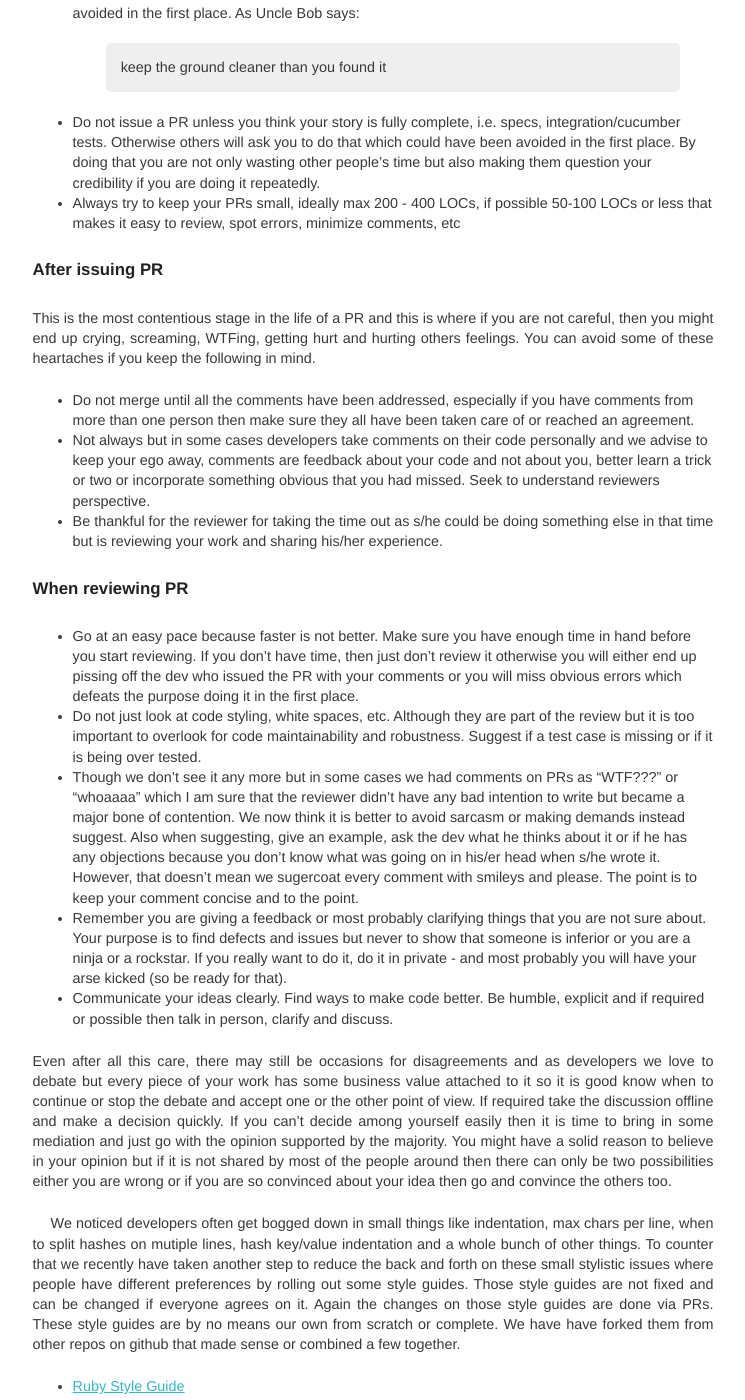
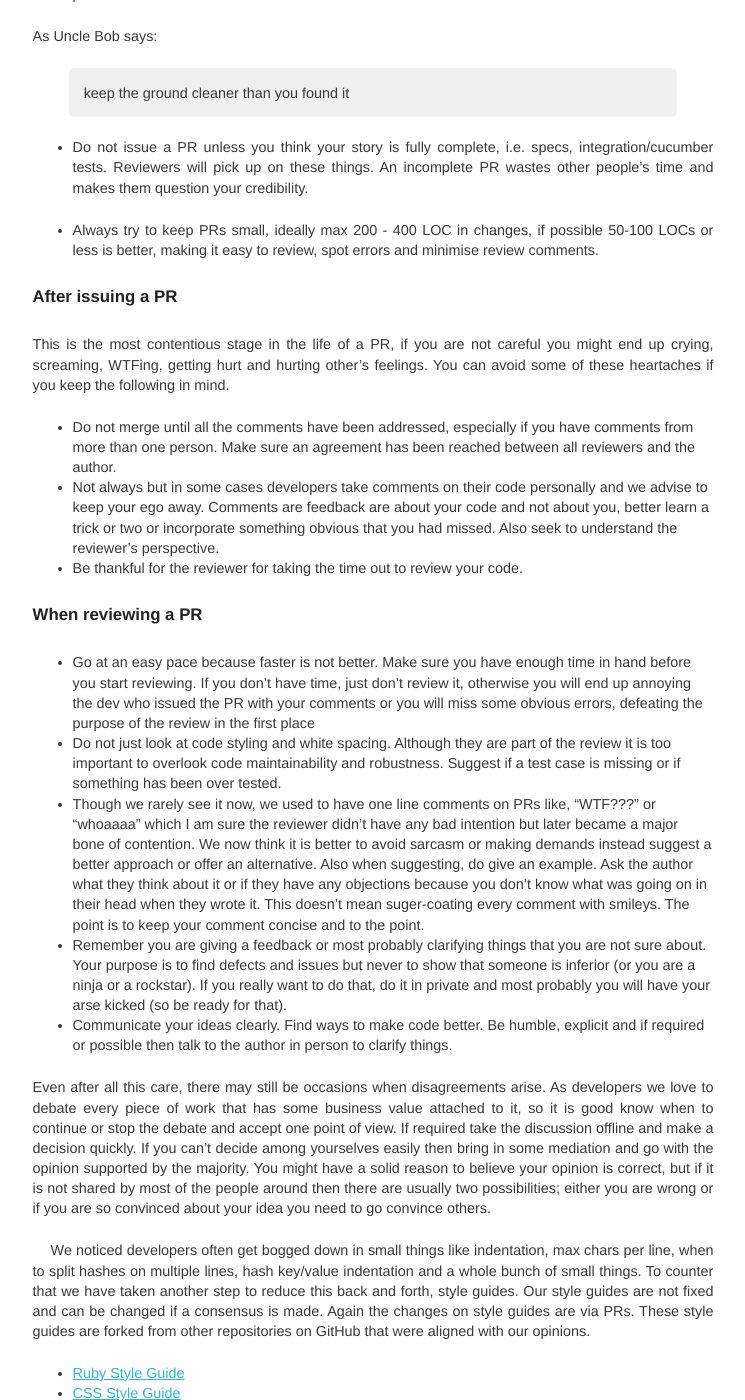
Before and after one commit to HouseTrip/housetrip.github.com, a Jekyll site: the page built from _posts/2013-07-02-maintaining-code-quality.md, in a window 1280 px wide and 1400 px high, scrolled down 987 px. Shown: the whole window, without its empty margins (267-1012 px from the left). Built offline with Jekyll 4.4.1, drawn with Linux system fonts in a browser that asks for light colours; some of the changed text lies outside the part shown.

Commit message:
general editing, and some rewording/shortening

```diff
--- a/_posts/2013-07-02-maintaining-code-quality.md
+++ b/_posts/2013-07-02-maintaining-code-quality.md
@@ -1,55 +1,61 @@
 ---
 layout: post
-title: Maintaining Code Quality at Houstrip
+title: Maintaining Code Quality at Housetrip
 published: true
 author: Nasir
 author_role: Senior Developer
 author_url: http://github.com/nas
 author_avatar: http://www.gravatar.com/avatar/24880024456ba440c55abbd0dce2c2ed.png
-summary: I joined HouseTrip in August, 2012 since then I have not seen any code going to production without peer review barring a few exceptional circumstances of hotfixes. I found out very early that the situation was not always like that, in fact, like many other early stage startups, code used to go live without any reviews and hence we ended up, in some cases, with not well thought out design and ended up accruing some technical debt over a period of time.
+summary: I joined HouseTrip in August, 2012 since then I have not seen any code deployed to production without a peer review (barring a few exceptional hot-fixes). I found out that the situation was not always like this, in fact, (like many other early stage startups) code used to go live without any reviews and we ended up (in some cases) with careless design and accrued technical debt over a period of time.
 ---
 
-I joined HouseTrip in August, 2012 since then I have not seen any code going to production without peer review barring a few exceptional circumstances of hotfixes. I found out very early that the situation was not always like that, in fact, like many other early stage startups, code used to go live without any reviews and hence we ended up, in some cases, with not well thought out design and ended up accruing some technical debt over a period of time.
+I joined HouseTrip in August, 2012 since then I have not seen any code deployed to production without a peer review (barring a few exceptional hot-fixes). I found out that the situation was not always like this, in fact, (like many other early stage startups) code used to go live without any reviews and we ended up (in some cases) with careless design and accrued technical debt over a period of time.
 
-Leaving aside the design, architecture and code quality, if you get some buggy code in production then it is going to effect the business' bottom line too. In software, it is hard to guarantee no bugs but the probability of putting a bug out in production could be reduced by doing a rigorous review of what goes out. Exactly that's what some of us (I wasn't here then so cannot take any credit for that) at HouseTrip thought and added one more step before any code went out to production, i.e., to peer review the code changes via PR (pull requests). Since I had "code" and "review" in my last sentence and I know from my past experience that some people are averse to that and go "oh you don't trust my code". However, IMHO doing code review doesn't indicate you do not trust your colleagues but we all accept the fact that nobody writes perfect code and everyone makes mistakes, also it is a great opportunity to learn and share with each other .
+Leaving aside the design, architecture and code quality, if you get some buggy code in production then it is going to effect the business' bottom line too. In software, it is hard to guarantee zero bugs, but the probability can be reduced by a rigorous review of what code is released. That's exactly what some of us here thought so we added one more step before any merging. To peer review code changes via a PR (pull request).
 
-That additional step did improve the code quality and we all have learnt a lot from each other (especially someone who has recently joined) because of PRs but in some cases devs got into severe conflicting arguments, since we are an opinionated bunch and question everything a lot, that not only delayed the feature getting out but also wasted team's time as well as frustrated the people involved in it.
+I had "code" and "review" in my last sentence and I know (from some past experience) that people can be averse to that. In my opinion however, code reviews don't indicate a lack of trust in your fellow developer.  Instead we accept the fact that nobody writes perfect code and everyone can sometimes make a mistake. Code reviews also provide a great opportunity to learn and share with each other.
 
-Hence, we came up with some simple guidelines that we should follow during the whole process.
+Code reviews through PRs have improved code quality all round, and we are all learning a lot from each other (especially new starters at HouseTrip).  Since we are an opinionated bunch (and sometimes question everything) PRs occasionally dissolve into conflicting arguments, that  delay features from being merged and waste time, frustrating the people involved.
 
-### Before issuing the PR
+So we've produced some simple guidelines to follow during the process.
 
-* Do not issue a PR in a hurry instead take a break and go through the code once again to keep things clean and tidy or any obvious refactoring you need. This will minimize any obvious mistakes that you didn't spot and will reduce the chances of unneeded comments that could have been avoided in the first place.
+### Before issuing a PR
+
+* Do not issue a PR in a hurry. Instead take a break and go through the code once again to keep things clean and tidy and finish any obvious refactoring. This will minimise mistakes that you didn't spot and will reduce the chances of unneeded comments that could have been avoided in the first place.
+
 As Uncle Bob says:
 > keep the ground cleaner than you found it
-* Do not issue a PR unless you think your story is fully complete, i.e. specs, integration/cucumber tests. Otherwise others will ask you to do that which could have been avoided in the first place. By doing that you are not only wasting other people's time but also making them question your credibility if you are doing it repeatedly.
-* Always try to keep your PRs small, ideally max 200 - 400 LOCs, if possible 50-100 LOCs or less that makes it easy to review, spot errors, minimize comments, etc
 
-### After issuing PR
+* Do not issue a PR unless you think your story is fully complete, i.e. specs, integration/cucumber tests. Reviewers will pick up on these things. An incomplete PR wastes other people's time and makes them question your credibility.
 
-This is the most contentious stage in the life of a PR and this is where if you are not careful, then you might end up crying, screaming, WTFing, getting hurt and hurting others feelings. You can avoid some of these heartaches if you keep the following in mind.
+* Always try to keep  PRs small, ideally max 200 - 400 LOC in changes, if possible 50-100 LOCs or less is better, making it easy to review, spot errors and minimise review comments.
 
-* Do not merge until all the comments have been addressed, especially if you have comments from more than one person then make sure they all have been taken care of or reached an agreement.
-* Not always but in some cases developers take comments on their code personally and we advise to keep your ego away, comments are feedback about your code and not about you, better learn a trick or two or incorporate something obvious that you had missed. Seek to understand reviewers perspective.
-* Be thankful for the reviewer for taking the time out as s/he could be doing something else in that time but is reviewing your work and sharing his/her experience.
+### After issuing a PR
 
-### When reviewing PR
+This is the most contentious stage in the life of a PR, if you are not careful you might end up crying, screaming, WTFing, getting hurt and hurting other's feelings. You can avoid some of these heartaches if you keep the following in mind.
 
-* Go at an easy pace because faster is not better. Make sure you have enough time in hand before you start reviewing. If you don't have time, then just don't review it otherwise you will either end up pissing off the dev who issued the PR with your comments or you will miss obvious errors which defeats the purpose doing it in the first place.
-* Do not just look at code styling, white spaces, etc. Although they are part of the review but it is too important to overlook for code maintainability and robustness. Suggest if a test case is missing or if it is being over tested.
-* Though we don't see it any more but in some cases we had comments on PRs as "WTF???" or "whoaaaa" which I am sure that the reviewer didn't have any bad intention to write but became a major bone of contention. We now think it is better to avoid sarcasm or making demands instead suggest. Also when suggesting, give an example, ask the dev what he thinks about it or if he has any objections because you don't know what was going on in his/er head when s/he wrote it. However, that doesn't mean we sugercoat every comment with smileys and please. The point is to keep your comment concise and to the point.
-* Remember you are giving a feedback or most probably clarifying things that you are not sure about. Your purpose is to find defects and issues but never to show that someone is inferior or you are a ninja or a rockstar. If you really want to do it, do it in private - and most probably you will have your arse kicked (so be ready for that).
-* Communicate your ideas clearly. Find ways to make code better. Be humble, explicit and if required or possible then talk in person, clarify and discuss.
+* Do not merge until all the comments have been addressed, especially if you have comments from more than one person.  Make sure an agreement has been reached between all reviewers and the author.
+* Not always but in some cases developers take comments on their code personally and we advise to keep your ego away.  Comments are feedback are about your code and not about you, better learn a trick or two or incorporate something obvious that you had missed. Also seek to understand the reviewer's perspective.
+* Be thankful for the reviewer for taking the time out to review your code.
 
-Even after all this care, there may still be occasions for disagreements and as developers we love to debate but every piece of your work has some business value attached to it so it is good know when to continue or stop the debate and accept one or the other point of view. If required take the discussion offline and make a decision quickly. If you can't decide among yourself easily then it is time to bring in some mediation and just go with the opinion supported by the majority. You might have a solid reason to believe in your opinion but if it is not shared by most of the people around then there can only be two possibilities either you are wrong or if you are so convinced about your idea then go and convince the others too.
+### When reviewing a PR
 
-We noticed developers often get bogged down in small things like indentation, max chars per line, when to split hashes on mutiple lines, hash key/value indentation and a whole bunch of other things. To counter that we recently have taken another step to reduce the back and forth on these small stylistic issues where people have different preferences by rolling out some style guides. Those style guides are not fixed and can be changed if everyone agrees on it. Again the changes on those style guides are done via PRs. These style guides are by no means our own from scratch or complete. We have have forked them from other repos on github that made sense or combined a few together.
+* Go at an easy pace because faster is not better. Make sure you have enough time in hand before you start reviewing. If you don't have time, just don't review it, otherwise you will end up annoying the dev who issued the PR with your comments or you will miss some obvious errors, defeating the purpose of the review in the first place
+* Do not just look at code styling and white spacing. Although they are part of the review it is too important to overlook code maintainability and robustness. Suggest if a test case is missing or if something has been over tested.
+* Though we rarely see it now, we used to have one line comments on PRs like, "WTF???" or "whoaaaa" which I am sure the reviewer didn't have any bad intention but later became a major bone of contention. We now think it is better to avoid sarcasm or making demands instead suggest a better approach or offer an alternative. Also when suggesting, do give an example. Ask the author what they think about it or if they have any objections because you don't know what was going on in their head when they wrote it. This doesn't mean suger-coating every comment with smileys. The point is to keep your comment concise and to the point.
+* Remember you are giving a feedback or most probably clarifying things that you are not sure about. Your purpose is to find defects and issues but never to show that someone is inferior (or you are a ninja or a rockstar). If you really want to do that, do it in private and most probably you will have your arse kicked (so be ready for that).
+* Communicate your ideas clearly. Find ways to make code better. Be humble, explicit and if required or possible then talk to the author in person to clarify things.
+
+Even after all this care, there may still be occasions when disagreements arise.  As developers we love to debate every piece of work that has some business value attached to it, so it is good know when to continue or stop the debate and accept one point of view. If required take the discussion offline and make a decision quickly. If you can't decide among yourselves easily then bring in some mediation and go with the opinion supported by the majority. You might have a solid reason to believe your opinion is correct, but if it is not shared by most of the people around then there are usually two possibilities; either you are wrong or if you are so convinced about your idea you need to go convince others.
+
+We noticed developers often get bogged down in small things like indentation, max chars per line, when to split hashes on multiple lines, hash key/value indentation and a whole bunch of small things. To counter that we  have taken another step to reduce this back and forth, style guides. Our style guides are not fixed and can be changed if a consensus is made. Again the changes on style guides are via PRs. These style guides are forked from other repositories on GitHub that were aligned with our opinions.
+
 * [Ruby Style Guide](https://github.com/HouseTrip/ruby-style-guide)
 * [CSS Style Guide](https://github.com/HouseTrip/css-style-guide)
 * [Rails Style Guide(very early stage)](https://github.com/HouseTrip/rails-style-guide)
 
-You are welcome to issue PRs against above guides ;)
+The guides are public and you are welcome to issue PRs against them ;)
 
-Finally, we realise there is no best solution for anything but we can go with something better and what makes sense at the point of making that decision. We are fully aware that this process may not give optimal results in every kind of team but it has been working quite well at Housetrip with a team of over 20 devs, with a good mix of skills, some located locally in london and some in Germany. We use this process, in addition to other measures, as one of the means of learning, growing professionally, open communication among and within teams and last but not the least keeping the code sane and bug free.
+We are fully aware that this process may not give optimal results in every team but it has been working quite well at Housetrip with a team of over 20 devs and a good mix of skills (some located locally in London and some in Germany).   Combined with other practices these help us all learn, grow professionally and encourage open communication within our teams and keeping our code base sane and bug free.
 
 P.S. We are growing fast and if you are looking to work on some challenging ideas then [head here](http://hire.jobvite.com/Jobvite/Job.aspx?keywords=Ruby&o=34&j=oqRWWfwT&c=qqb9Vfwp)
```
